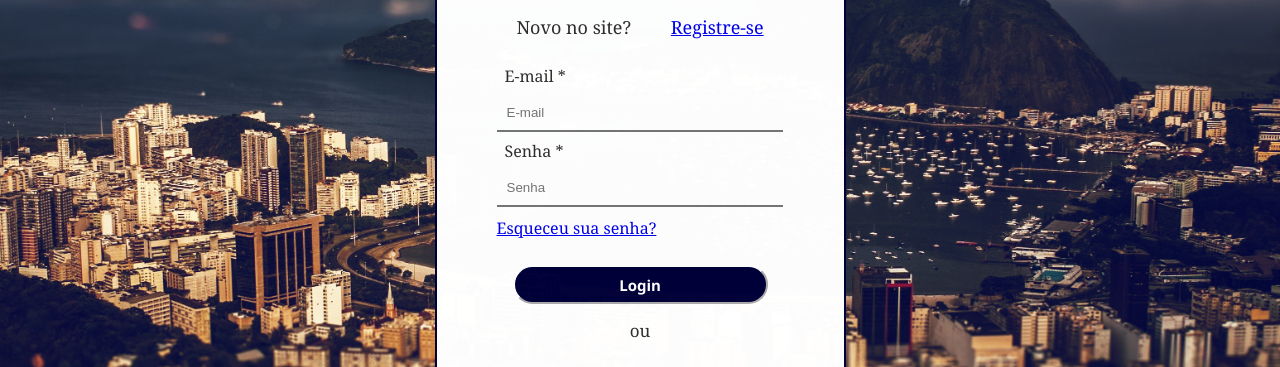
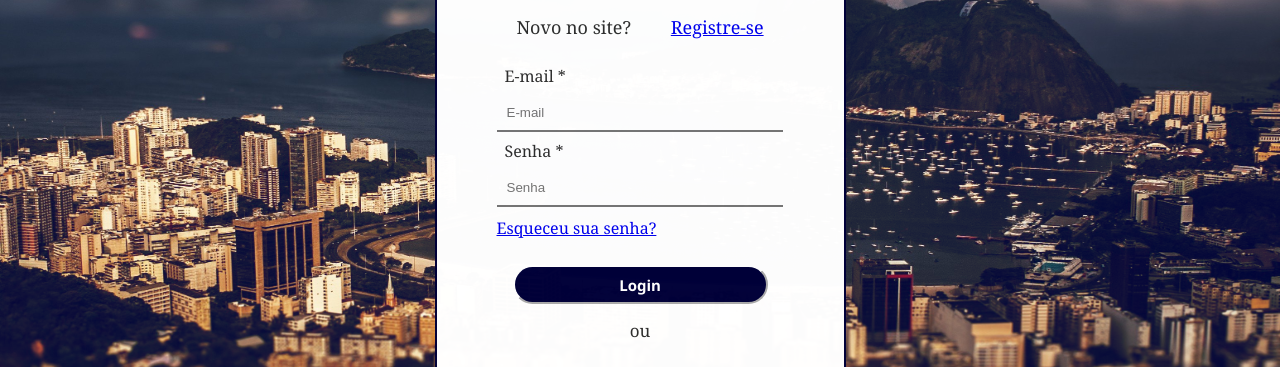
Before and after one commit to Dan-DYFG/login, a website: page index.html in a window 1280 px wide. Shown: the part 241-608 px from the top of the page. Drawn offline with Linux system fonts and the light colour scheme.

Commit message:
pequena atualizacao no background img

```diff
--- a/style.css
+++ b/style.css
@@ -1,9 +1,9 @@
 body {
     background-image: url(524294-brazil-rio-de.jpg);
-    background-position: center;
+    background-position: cover;
     background-attachment: fixed;
     background-repeat: no-repeat;
-    background-size: 100%;
+    background-size: 100% 100%;
     background-color: #000039;
     background-blend-mode: lighten;
     margin: 0;
@@ -26,7 +26,7 @@ body {
     border-bottom-left-radius: 20px;
     border-top-right-radius: 20px;
     padding: 50px 60px;
-    background-color: #fff;
+    background-color: #ffffff;
 
 }
 
```
